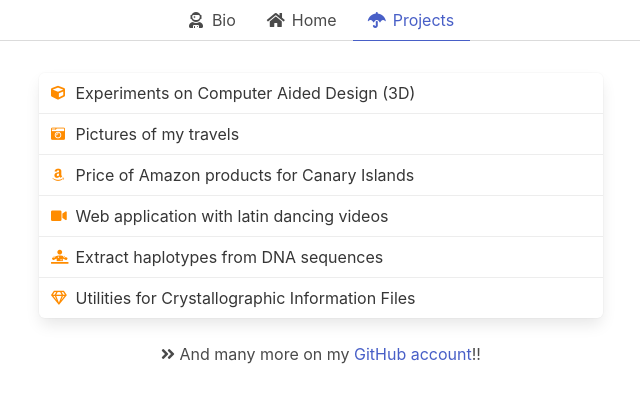
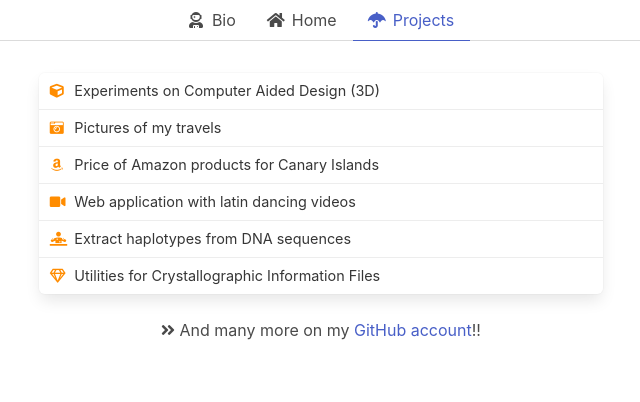
Before and after one commit to sdelquin/sdelquin.me, a Vue app: page /projects in a window 1280 px wide. Shown: the top 402 px of the page, without its empty margins (319-959 px from the left). Built offline with nearby package versions, Linux system fonts and the light colour scheme.

Commit message:
Fix font size on projects

```diff
--- a/src/components/Project.vue
+++ b/src/components/Project.vue
@@ -12,7 +12,11 @@ export default {
 </script>
 
 <style scoped lang="scss">
-i {
-  color: darkorange;
+.project {
+  font-size: 0.9rem;
+  text-align: left;
+  i {
+    color: darkorange;
+  }
 }
 </style>
```
